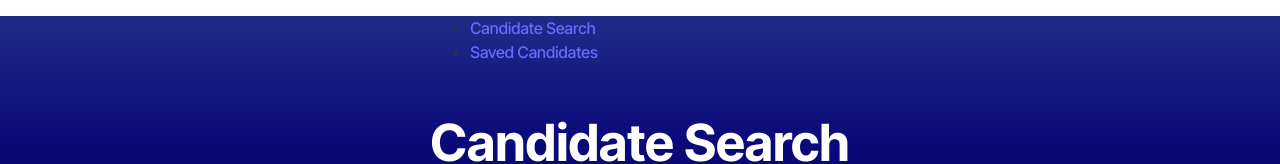
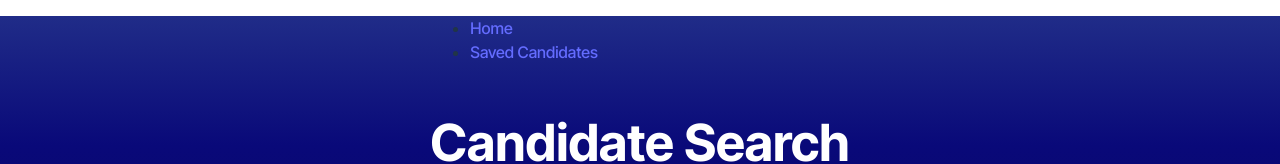
Before and after one commit to Dkobes/Candidate-Search, a React (Vite) app: page / in a window 1280 px wide. Shown: the top 164 px of the page. Built offline with nearby package versions, Linux system fonts and the light colour scheme; no server answers.

Commit message:
route to saved

```diff
--- a/src/components/Nav.tsx
+++ b/src/components/Nav.tsx
@@ -5,10 +5,10 @@ const Nav = () => {
     <nav>
     <ul>
       <li>
-        <Link to="/">Candidate Search</Link>
+        <Link to="/">Home</Link>
       </li>
       <li>
-        <Link to="/SavedCandidates">Saved Candidates</Link>
+        <Link to="../pages/SavedCandidates">Saved Candidates</Link>
       </li>
     </ul>
   </nav>
```
